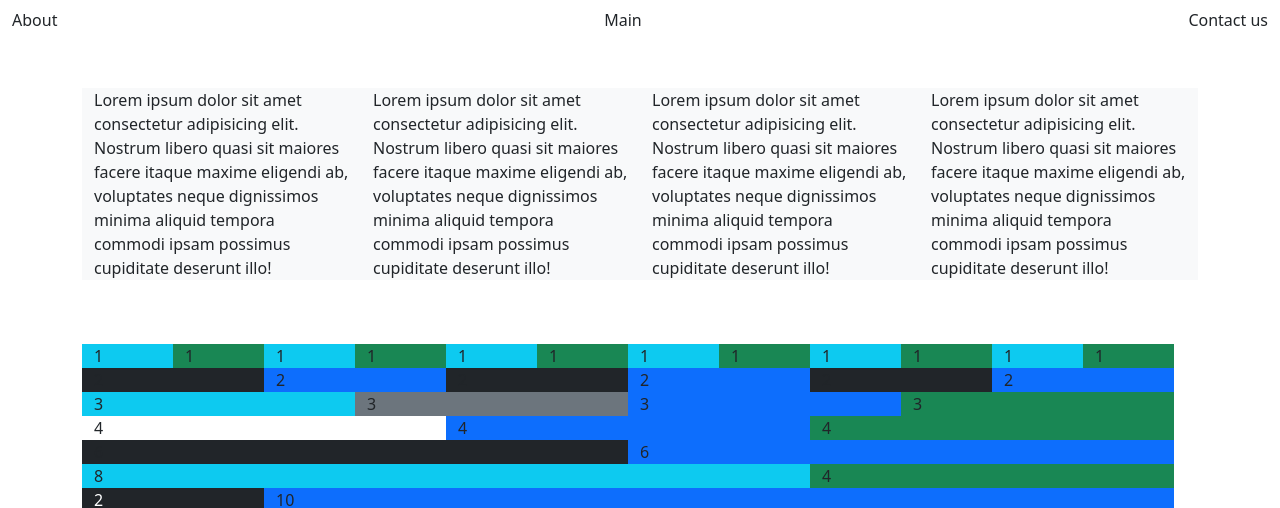
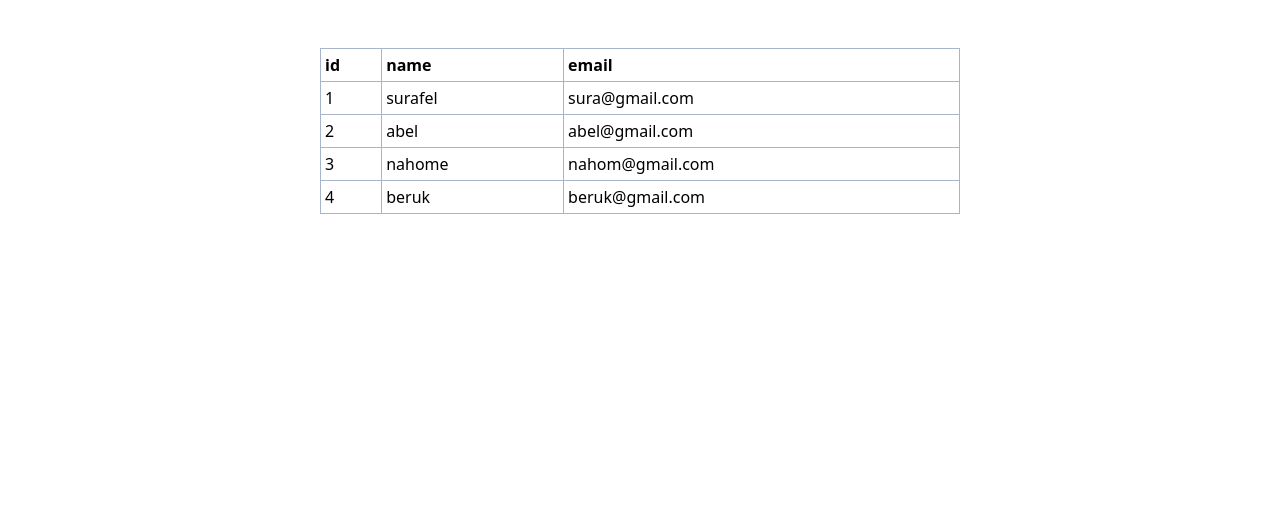
Before and after one commit to abyssiniatech/Bootstrap5_course, a website: page index.html in a window 1280 px wide. Shown: the top 508 px of the page. Drawn offline with nearby package versions, Linux system fonts and the light colour scheme; files that its build step writes are made by us from their sources.

Commit message:
bootstrap table comment

```diff
--- a/index.html
+++ b/index.html
@@ -9,86 +9,39 @@
     <link rel="stylesheet" href="index.css">
 </head>
 <body>
-   <!-- nav bar in bootstrap -->
-    <nav class="navbar navbar-expand-lg bg-light-lg">
-         <div class ="container-fluid">
-                    <navbar-brand  href="#">About</navbar-brand>
-                    <navbar-brand  href="#">Main</navbar-brand>
-                    <navbar-brand  href="#">Contact us</navbar-brand>
+      <!-- bootstrap table -->
+       <table class=" rounded  table-striped table-bordered table-hover table-sm  table-responsive  table-primary w-50 mx-auto mt-5 p-2 ">
 
-                     <button class="navbar-toggler" type="button">Add</button>
-         </div>
-    </nav>
+           <thead>
+            <tr>
+                <th>id</th>
+                <th>name</th>
+                <th>email</th>
+            </tr>
 
-
-      <div class=" row container m-auto mt-5">
-         <p class="col-3 bg-light gap-2">Lorem ipsum dolor sit amet consectetur adipisicing elit. Nostrum libero quasi sit maiores facere itaque maxime eligendi ab, voluptates neque dignissimos minima aliquid tempora commodi ipsam possimus cupiditate deserunt illo!</p>
-
-            <p class="col-3 bg-light gap-2">Lorem ipsum dolor sit amet consectetur adipisicing elit. Nostrum libero quasi sit maiores facere itaque maxime eligendi ab, voluptates neque dignissimos minima aliquid tempora commodi ipsam possimus cupiditate deserunt illo!</p>
-
-               <p class="col-3 bg-light gap-3">Lorem ipsum dolor sit amet consectetur adipisicing elit. Nostrum libero quasi sit maiores facere itaque maxime eligendi ab, voluptates neque dignissimos minima aliquid tempora commodi ipsam possimus cupiditate deserunt illo!</p>
-               <p class="col-3 bg-light gap-3">Lorem ipsum dolor sit amet consectetur adipisicing elit. Nostrum libero quasi sit maiores facere itaque maxime eligendi ab, voluptates neque dignissimos minima aliquid tempora commodi ipsam possimus cupiditate deserunt illo!</p>
-      </div>
-   <div class="container border-1 border-primary m-auto mt-5">
-   <div class=" row container">
-      <div class="col bg-info">1</div>
-      <div class="col  bg-success">1</div>
-      <div class="col bg-info">1</div>
-      <div class="col  bg-success">1</div>
-      <div class="col bg-info">1</div>
-      <div class="col  bg-success">1</div>
-      <div class="col bg-info">1</div>
-      <div class="col  bg-success">1</div>
-      <div class="col bg-info">1</div>
-      <div class="col  bg-success">1</div>
-      <div class="col bg-info">1</div>
-      <div class="col  bg-success">1</div>
-   </div>
-         <!-- 6X2 -->
-         <div class=" row container">
-            <div class="col-2 bg-dark">2</div>
-            <div class="col-2  bg-primary">2</div>
-            <div class="col-2 bg-dark">2</div>
-            <div class="col-2  bg-primary">2</div>
-            <div class="col-2 bg-dark">2</div>
-            <div class="col-2  bg-primary">2</div>
-         </div>
-         <!-- 3x4 grid layout -->
-          <div class ="row container">
-            <div class = "col-3 bg-info ">3</div>
-            <div class = "col-3 bg-secondary ">3</div>
-            <div class = "col-3 bg-primary ">3</div>
-            <div class = "col-3 bg-success ">3</div>
-          </div>
-
-          <!-- 4x3 grid layout in vbootstarp -->
-          <div class ="row container">
-            <div class = "col-4 bg-pink ">4</div>
-            <div class = "col-4 bg-primary ">4</div>
-            <div class = "col-4 bg-success ">4</div>
-          </div>
-     <!-- 6x2 grid layout -->
-     <div class ="row container">
-      <div class = "col-6 bg-dark ">6</div>
-      <div class = "col-6 bg-primary">6</div>
-
-    </div>
-
-
-
-
-       <div class=" row container">
-          <div class="col-8 bg-info">8</div>
-          <div class="col-4  bg-success">4</div>
-       </div>
-       <div class=" row container">
-         <div class="col-2 bg-dark text-white">2</div>
-         <div class="col-10  bg-primary">10</div>
-      </div>
-      <div class="row container">
-         <div class="col bg-success text-white text-center fs-2">Full</div>
-      </div>
-      <div class="container bg-light text-center fs-2 bold">&copy;2025  surafel mengist</div>
-   </div>
+           </thead>
+           <tbody>
+            <tr>
+                <td>1</td>
+                <td>surafel</td>
+                <td>sura@gmail.com</td>
+            </tr>
+            <tr>
+                <td>2</td>
+                <td>abel</td>
+                <td>abel@gmail.com</td>
+            </tr>
+            <tr>
+                <td>3</td>
+                <td>nahome</td>
+                <td>nahom@gmail.com</td>
+            </tr>
+            <tr>
+                <td>4</td>
+                <td>beruk</td>
+                <td>beruk@gmail.com</td>
+            </tr>
+           </tbody>
+       </table>
 </body>
 </html>
```
Also changed, not shown: package.json (+7 -1 lines), saas/style.scss (added), 1 other file.
